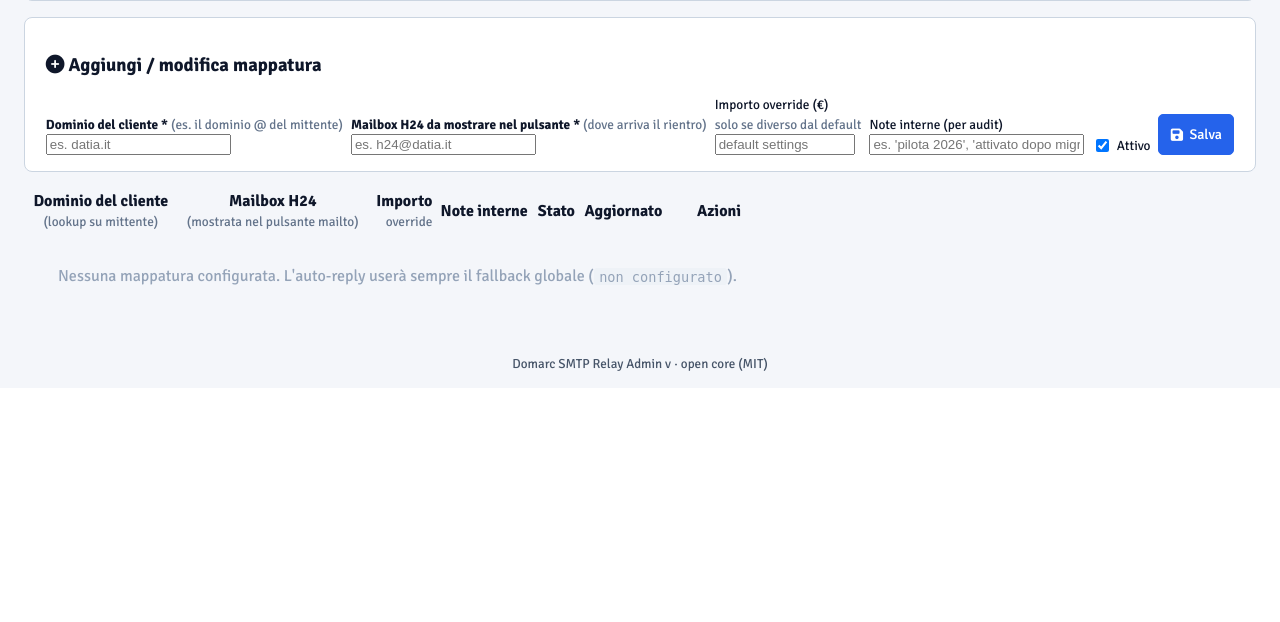
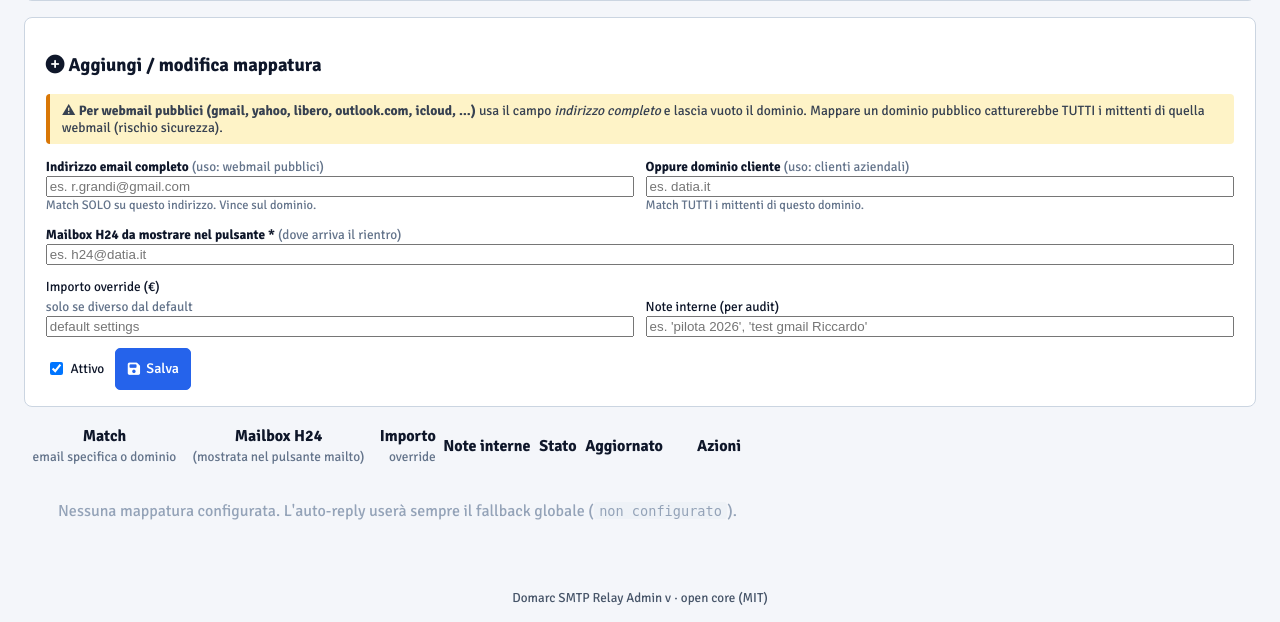
Before and after one commit to grandir66/DA-SMTP, a Python web app: template templates/admin/h24_targets_list.html in a window 1280 px wide. Shown: the part 537-1159 px from the top of the page. Before the commit the page ends 908 px from the top, so only its background shows below. Run offline with Jinja, Linux system fonts and the light colour scheme; the template is opened without the code that fills it, so the values that code supplies are empty.

Commit message:
feat(h24): match per indirizzo specifico + cascade fee multi-brand
Migration 024: smtp_relay_h24_targets ADD source_email TEXT (NULL = match
per dominio classico, valorizzato = match esatto per webmail pubblici).

Storage admin:
- get_h24_target_by_email cascade email > dominio.
- upsert_h24_target accetta source_email opzionale; se valorizzato il
  source_domain viene popolato col dominio estratto.
- get_h24_target_by_domain skip-a entry con source_email valorizzato
  (le email-specific hanno priorita).

Listener storage cache:
- ALTER ADD COLUMN source_email + index condizionale.
- find_h24_target_by_email cascade email > dominio.
- replace_h24_targets propaga source_email.

Listener actions auto_reply (FIX urgent_fee non rispettato):
- Cascade unica per h24_alias E urgent_fee:
  1. action_map (rule-level)
  2. target_row (lookup multi-brand: email > dominio)
  3. setting global default
- Prima il fee dal target_row veniva ignorato: ora override per
  brand/email funziona correttamente.

API admin: /h24-targets/active include source_email nel payload.

UI /h24-targets:
- Banner warning su webmail pubblici.
- Form a 2 colonne: indirizzo email completo OPPURE dominio.
- Validazione: almeno uno dei due deve essere valorizzato.
- Tabella mostra pill email/dom per chiarezza.

Cleanup operativo (per il pilota di oggi):
- gmail.com rimosso come mapping di dominio (rischio sicurezza).
- riccardo.grandi@gmail.com aggiunto come email-specific con fee 125.
- DOMARC-DATIA-DEMO riassegnato da codcli 73053 (random pick) a 70791
  (DOMARC SRL reale).

Co-Authored-By: Claude Opus 4.7 (1M context) <noreply@anthropic.com>

```diff
--- a/domarc_relay_admin/routes/api.py
+++ b/domarc_relay_admin/routes/api.py
@@ -367,6 +367,7 @@ def h24_targets_active():
     out = [{
         "id": int(r["id"]),
         "source_domain": r["source_domain"],
+        "source_email": r.get("source_email") or None,
         "h24_alias": r["h24_alias"],
         "urgent_fee_eur": r["urgent_fee_eur"],
         "enabled": bool(r["enabled"]),
--- a/templates/admin/h24_targets_list.html
+++ b/templates/admin/h24_targets_list.html
@@ -60,48 +60,72 @@
 <!-- Form -->
 <section class="dr-section">
     <h3><i class="fas fa-plus-circle"></i> Aggiungi / modifica mappatura</h3>
+
+    <div style="background:#fef3c7; border-left:4px solid #d97706; padding:8px 12px; border-radius:4px; font-size:0.85rem; color:#374151; margin-bottom:0.7rem;">
+        ⚠ <strong>Per webmail pubblici (gmail, yahoo, libero, outlook.com, icloud, …)</strong>
+        usa il campo <em>indirizzo completo</em> e lascia vuoto il dominio.
+        Mappare un dominio pubblico catturerebbe TUTTI i mittenti di quella
+        webmail (rischio sicurezza).
+    </div>
+
     <form method="post" action="{{ url_for('h24_codes.targets_upsert_view') }}"
-          style="display:flex; gap:0.5rem; flex-wrap:wrap; align-items:end;">
+          style="display:grid; grid-template-columns:1fr 1fr; gap:0.7rem; align-items:end;">
         <input type="hidden" name="csrf_token" value="{{ csrf_token() }}">
+
         <div>
-            <small><strong>Dominio del cliente *</strong>
-                <span style="color:#64748b;">(es. il dominio @ del mittente)</span>
+            <small><strong>Indirizzo email completo</strong>
+                <span style="color:#64748b;">(uso: webmail pubblici)</span>
             </small><br>
-            <input type="text" name="source_domain" required
+            <input type="email" name="source_email"
+                   placeholder="es. r.grandi@gmail.com"
+                   style="width:100%; text-transform:lowercase;">
+            <div style="font-size:0.78rem; color:#64748b;">Match SOLO su questo indirizzo. Vince sul dominio.</div>
+        </div>
+
+        <div>
+            <small><strong>Oppure dominio cliente</strong>
+                <span style="color:#64748b;">(uso: clienti aziendali)</span>
+            </small><br>
+            <input type="text" name="source_domain"
                    placeholder="es. datia.it"
                    pattern="[a-z0-9.-]+\.[a-z]{2,}"
-                   style="text-transform:lowercase;">
+                   style="width:100%; text-transform:lowercase;">
+            <div style="font-size:0.78rem; color:#64748b;">Match TUTTI i mittenti di questo dominio.</div>
         </div>
-        <div>
+
+        <div style="grid-column: 1 / -1;">
             <small><strong>Mailbox H24 da mostrare nel pulsante *</strong>
                 <span style="color:#64748b;">(dove arriva il rientro)</span>
             </small><br>
             <input type="email" name="h24_alias" required
                    placeholder="es. h24@datia.it"
-                   style="text-transform:lowercase;">
+                   style="width:100%; text-transform:lowercase;">
         </div>
+
         <div>
             <small>Importo override (€)<br>
                 <span style="color:#64748b;">solo se diverso dal default</span>
             </small><br>
             <input type="number" name="urgent_fee_eur"
                    placeholder="default settings" min="0" max="10000"
-                   style="width:140px;">
+                   style="width:100%;">
         </div>
-        <div style="flex:1; min-width:200px;">
+
+        <div>
             <small>Note interne (per audit)</small><br>
             <input type="text" name="note" style="width:100%;"
-                   placeholder="es. 'pilota 2026', 'attivato dopo migrazione'">
+                   placeholder="es. 'pilota 2026', 'test gmail Riccardo'">
         </div>
-        <div>
-            <label style="display:flex; align-items:center; gap:0.3rem;">
+
+        <div style="grid-column: 1 / -1; display:flex; gap:0.7rem; align-items:center;">
+            <label style="display:flex; align-items:center; gap:0.3rem; font-weight:400;">
                 <input type="checkbox" name="enabled" value="1" checked>
                 <small>Attivo</small>
             </label>
+            <button class="dr-btn dr-btn-primary" style="width:auto;">
+                <i class="fas fa-save"></i> Salva
+            </button>
         </div>
-        <button class="dr-btn dr-btn-primary" style="width:auto;">
-            <i class="fas fa-save"></i> Salva
-        </button>
     </form>
 </section>
 
@@ -111,9 +135,9 @@
         <table class="fw-table">
             <thead>
                 <tr>
-                    <th>Dominio del cliente<br>
+                    <th>Match<br>
                         <small style="font-weight:400; color:#64748b;">
-                            (lookup su mittente)
+                            email specifica o dominio
                         </small></th>
                     <th>Mailbox H24<br>
                         <small style="font-weight:400; color:#64748b;">
@@ -132,7 +156,15 @@
             <tbody>
                 {% for t in targets %}
                 <tr {% if not t.enabled %}style="background:#f8fafc; color:#94a3b8;"{% endif %}>
-                    <td><code>{{ t.source_domain }}</code></td>
+                    <td>
+                        {% if t.source_email %}
+                        <span class="pill pill-info" style="margin-right:0.3rem;" title="Match esatto sull'indirizzo">email</span>
+                        <code>{{ t.source_email }}</code>
+                        {% else %}
+                        <span class="pill pill-muted" style="margin-right:0.3rem;" title="Match su tutti i mittenti del dominio">dom</span>
+                        <code>{{ t.source_domain }}</code>
+                        {% endif %}
+                    </td>
                     <td>
                         <i class="fas fa-arrow-right" style="color:#94a3b8;"></i>
                         <code>{{ t.h24_alias }}</code>
```
Also changed, not shown: domarc_relay_admin/routes/h24_codes.py (+10 -1 lines), services/smtp_listener/relay/actions.py (+35 -12 lines), services/smtp_listener/relay/storage.py (+54 -8 lines), domarc_relay_admin/migrations/024_h24_target_source_email.sqlite.sql (added), domarc_relay_admin/storage/sqlite_impl.py.
